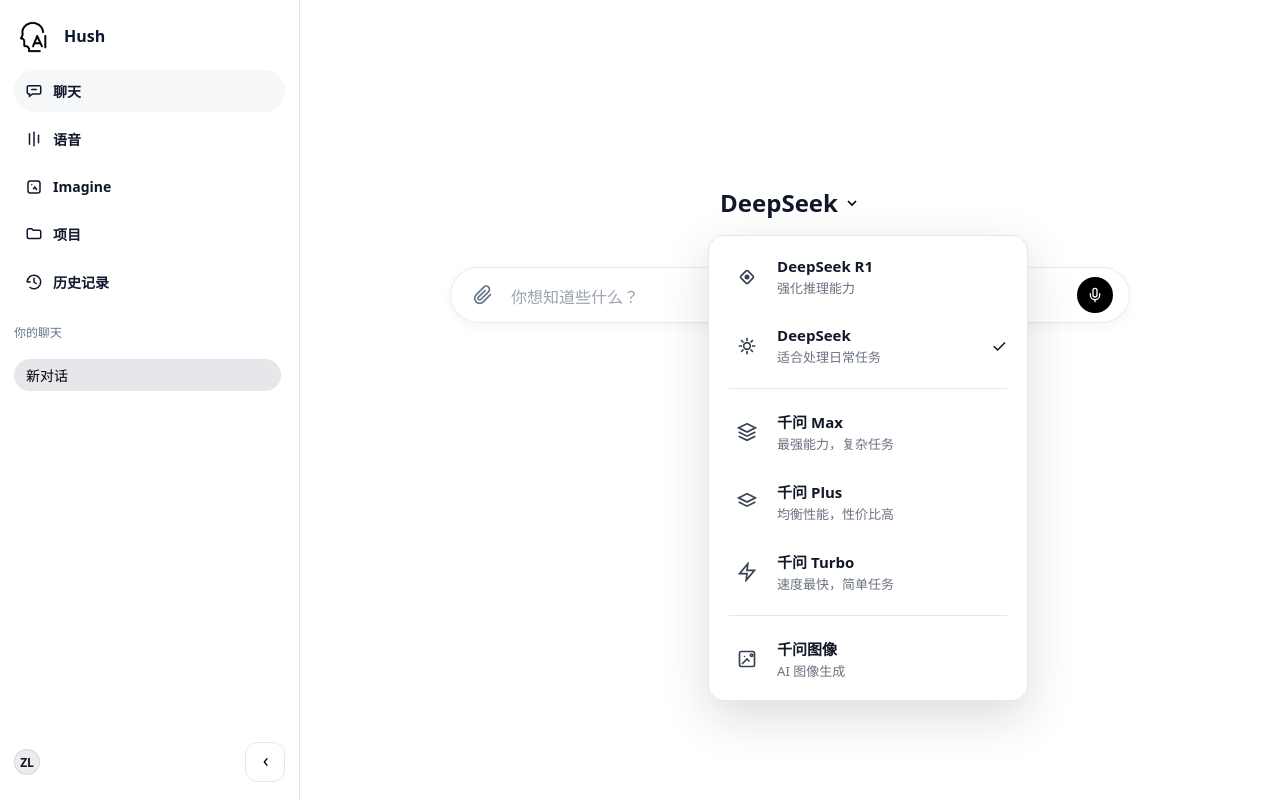
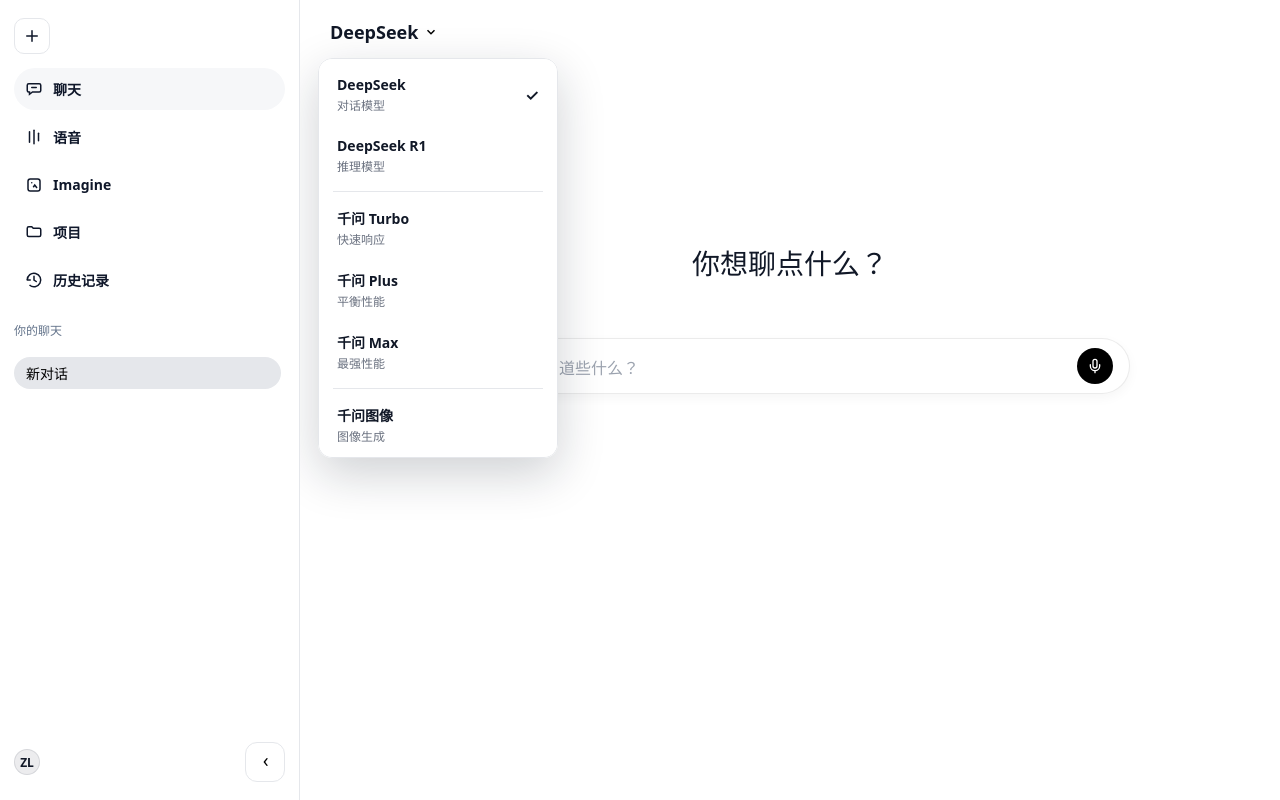
Before and after one commit to liang9116000000-ai/Hush, a React (Vite) app: page / in a window 1280 px wide. Both pictures are taken after a click on the button "DeepSeek". Built offline with nearby package versions, Linux system fonts and the light colour scheme.

Commit message:
调整模型选择

```diff
--- a/src/App.tsx
+++ b/src/App.tsx
@@ -250,7 +250,7 @@ export default function App() {
   const [draft, setDraft] = useState<string>('')
   const [isSettingsOpen, setIsSettingsOpen] = useState(false)
   const [isUserMenuOpen, setIsUserMenuOpen] = useState(false)
-  const [isModelMenuOpen, setIsModelMenuOpen] = useState(false)
+  const [isSidebarModelMenuOpen, setIsSidebarModelMenuOpen] = useState(false)
   const [isSidebarCollapsed, setIsSidebarCollapsed] = useState(false)
   const [sessionMenuOpenId, setSessionMenuOpenId] = useState<string | null>(null)
   const [pendingDeleteSession, setPendingDeleteSession] = useState<ChatSession | null>(null)
@@ -660,16 +660,18 @@ export default function App() {
       }}
     >
       <aside className={`sidebar ${isSidebarCollapsed ? 'sidebarCollapsed' : ''}`}>
-        <div className="brandRow">
-          <div className="brandMark">
-            <img src="/AI.png" alt="Hush" className="brandLogo" />
+        <div className="sidebarTopRow">
+          <button
+            type="button"
+            className="sidebarNewChatBtn"
+            onClick={newChat}
+            aria-label="新对话"
+          >
+            <svg width="18" height="18" viewBox="0 0 24 24" fill="none" stroke="currentColor" strokeWidth="2">
+              <path d="M12 5v14M5 12h14" strokeLinecap="round" />
+            </svg>
+          </button>
         </div>
-          <div className="brandText">
-            <div className="brandTitle">Hush</div>
-          </div>
-        </div>
-
-
 
         <div className="sidebarNav">
           <button
@@ -839,160 +841,121 @@ export default function App() {
       </aside>
 
       <main className="main">
-        <div className="chatArea" ref={chatScrollRef}>
-          {isEmpty ? (
-            <div className="landing">
-              <div className="landingCenter">
-                <div className="landingLogo">
-                  <div className="titleSelectorWrapper">
+        <div className="mainTopBar">
+          <div className="mainModelSelectorWrapper">
             <button
               type="button"
-                      className="titleSelector"
-                      onClick={() => setIsModelMenuOpen((v) => !v)}
+              className="mainModelSelector"
+              onClick={() => setIsSidebarModelMenuOpen((v) => !v)}
             >
-                      <span className="titleSelectorName">
+              <span className="mainModelName">
                 {model === 'deepseek-chat' ? 'DeepSeek' :
                  model === 'deepseek-reasoner' ? 'DeepSeek R1' :
                  model === 'qwen-turbo' ? '千问 Turbo' :
                  model === 'qwen-plus' ? '千问 Plus' :
                  model === 'qwen-max' ? '千问 Max' : '千问图像'}
               </span>
-                      <svg width="16" height="16" viewBox="0 0 24 24" fill="none" stroke="currentColor" strokeWidth="2.5">
+              <svg width="14" height="14" viewBox="0 0 24 24" fill="none" stroke="currentColor" strokeWidth="2.5">
                 <path d="M6 9l6 6 6-6" />
               </svg>
             </button>
-                    {isModelMenuOpen ? (
-                      <div className="titleModelMenu">
+            {isSidebarModelMenuOpen && (
+              <div className="mainModelMenu">
                 <button
                   type="button"
-                          className="titleModelMenuItem"
+                  className="mainModelMenuItem"
                   onClick={() => {
-                            setModel('deepseek-reasoner')
-                            setIsModelMenuOpen(false)
+                    setModel('deepseek-chat')
+                    setIsSidebarModelMenuOpen(false)
                   }}
                 >
-                          <span className="titleModelIcon">
-                            <svg width="20" height="20" viewBox="0 0 24 24" fill="none" stroke="currentColor" strokeWidth="2">
-                              <rect x="6" y="6" width="12" height="12" rx="2" transform="rotate(45 12 12)" />
-                              <circle cx="12" cy="12" r="2" fill="currentColor" />
-                            </svg>
-                          </span>
-                          <div className="titleModelText">
-                            <div className="titleModelTitle">DeepSeek R1</div>
-                            <div className="titleModelSub">强化推理能力</div>
+                  <div className="mainModelText">
+                    <div className="mainModelTitle">DeepSeek</div>
+                    <div className="mainModelSub">对话模型</div>
                   </div>
-                          {model === 'deepseek-reasoner' ? <span className="titleModelCheck">✓</span> : null}
+                  {model === 'deepseek-chat' && <span className="mainModelCheck">✓</span>}
                 </button>
                 <button
                   type="button"
-                          className="titleModelMenuItem"
+                  className="mainModelMenuItem"
                   onClick={() => {
-                            setModel('deepseek-chat')
-                            setIsModelMenuOpen(false)
+                    setModel('deepseek-reasoner')
+                    setIsSidebarModelMenuOpen(false)
                   }}
                 >
-                          <span className="titleModelIcon">
-                            <svg width="20" height="20" viewBox="0 0 24 24" fill="none" stroke="currentColor" strokeWidth="2">
-                              <circle cx="12" cy="12" r="4" />
-                              <path d="M12 2v4M12 18v4M2 12h4M18 12h4" />
-                              <path d="M4.93 4.93l2.83 2.83M16.24 16.24l2.83 2.83M4.93 19.07l2.83-2.83M16.24 7.76l2.83-2.83" />
-                            </svg>
-                          </span>
-                          <div className="titleModelText">
-                            <div className="titleModelTitle">DeepSeek</div>
-                            <div className="titleModelSub">适合处理日常任务</div>
+                  <div className="mainModelText">
+                    <div className="mainModelTitle">DeepSeek R1</div>
+                    <div className="mainModelSub">推理模型</div>
                   </div>
-                          {model === 'deepseek-chat' ? <span className="titleModelCheck">✓</span> : null}
+                  {model === 'deepseek-reasoner' && <span className="mainModelCheck">✓</span>}
                 </button>
-                        <div className="titleModelDivider" />
+                <div className="mainModelDivider" />
                 <button
                   type="button"
-                          className="titleModelMenuItem"
+                  className="mainModelMenuItem"
                   onClick={() => {
-                            setModel('qwen-max')
-                            setIsModelMenuOpen(false)
+                    setModel('qwen-turbo')
+                    setIsSidebarModelMenuOpen(false)
                   }}
                 >
-                          <span className="titleModelIcon">
-                            <svg width="20" height="20" viewBox="0 0 24 24" fill="none" stroke="currentColor" strokeWidth="2">
-                              <path d="M12 2L2 7l10 5 10-5-10-5z" />
-                              <path d="M2 17l10 5 10-5" />
-                              <path d="M2 12l10 5 10-5" />
-                            </svg>
-                          </span>
-                          <div className="titleModelText">
-                            <div className="titleModelTitle">千问 Max</div>
-                            <div className="titleModelSub">最强能力，复杂任务</div>
+                  <div className="mainModelText">
+                    <div className="mainModelTitle">千问 Turbo</div>
+                    <div className="mainModelSub">快速响应</div>
                   </div>
-                          {model === 'qwen-max' ? <span className="titleModelCheck">✓</span> : null}
+                  {model === 'qwen-turbo' && <span className="mainModelCheck">✓</span>}
                 </button>
                 <button
                   type="button"
-                          className="titleModelMenuItem"
+                  className="mainModelMenuItem"
                   onClick={() => {
                     setModel('qwen-plus')
-                            setIsModelMenuOpen(false)
+                    setIsSidebarModelMenuOpen(false)
                   }}
                 >
-                          <span className="titleModelIcon">
-                            <svg width="20" height="20" viewBox="0 0 24 24" fill="none" stroke="currentColor" strokeWidth="2">
-                              <path d="M12 2L2 7l10 5 10-5-10-5z" />
-                              <path d="M2 12l10 5 10-5" />
-                            </svg>
-                          </span>
-                          <div className="titleModelText">
-                            <div className="titleModelTitle">千问 Plus</div>
-                            <div className="titleModelSub">均衡性能，性价比高</div>
+                  <div className="mainModelText">
+                    <div className="mainModelTitle">千问 Plus</div>
+                    <div className="mainModelSub">平衡性能</div>
                   </div>
-                          {model === 'qwen-plus' ? <span className="titleModelCheck">✓</span> : null}
+                  {model === 'qwen-plus' && <span className="mainModelCheck">✓</span>}
                 </button>
                 <button
                   type="button"
-                          className="titleModelMenuItem"
+                  className="mainModelMenuItem"
                   onClick={() => {
-                            setModel('qwen-turbo')
-                            setIsModelMenuOpen(false)
+                    setModel('qwen-max')
+                    setIsSidebarModelMenuOpen(false)
                   }}
                 >
-                          <span className="titleModelIcon">
-                            <svg width="20" height="20" viewBox="0 0 24 24" fill="none" stroke="currentColor" strokeWidth="2">
-                              <path d="M13 2L3 14h9l-1 8 10-12h-9l1-8z" />
-                            </svg>
-                          </span>
-                          <div className="titleModelText">
-                            <div className="titleModelTitle">千问 Turbo</div>
-                            <div className="titleModelSub">速度最快，简单任务</div>
+                  <div className="mainModelText">
+                    <div className="mainModelTitle">千问 Max</div>
+                    <div className="mainModelSub">最强性能</div>
                   </div>
-                          {model === 'qwen-turbo' ? <span className="titleModelCheck">✓</span> : null}
+                  {model === 'qwen-max' && <span className="mainModelCheck">✓</span>}
                 </button>
-                        <div className="titleModelDivider" />
+                <div className="mainModelDivider" />
                 <button
                   type="button"
-                          className="titleModelMenuItem"
+                  className="mainModelMenuItem"
                   onClick={() => {
                     setModel('wanx-v1')
-                            setIsModelMenuOpen(false)
+                    setIsSidebarModelMenuOpen(false)
                   }}
                 >
-                          <span className="titleModelIcon">
-                            <svg width="20" height="20" viewBox="0 0 24 24" fill="none" stroke="currentColor" strokeWidth="2">
-                              <rect x="3" y="3" width="18" height="18" rx="2" />
-                              <path d="M9 9h.01" strokeLinecap="round" />
-                              <path d="M15 15l-3-3-6 6" />
-                              <circle cx="17.5" cy="7.5" r="1.5" />
-                            </svg>
-                          </span>
-                          <div className="titleModelText">
-                            <div className="titleModelTitle">千问图像</div>
-                            <div className="titleModelSub">AI 图像生成</div>
+                  <div className="mainModelText">
+                    <div className="mainModelTitle">千问图像</div>
+                    <div className="mainModelSub">图像生成</div>
                   </div>
-                          {model === 'wanx-v1' ? <span className="titleModelCheck">✓</span> : null}
+                  {model === 'wanx-v1' && <span className="mainModelCheck">✓</span>}
                 </button>
               </div>
-                    ) : null}
+            )}
           </div>
         </div>
-
+        <div className="chatArea" ref={chatScrollRef}>
+          {isEmpty ? (
+            <div className="landing">
+              <div className="landingCenter">
+                <div className="landingTitle">你想聊点什么？</div>
                 <div className="landingComposerWrapper">
                   <form
                     className="landingComposer"
--- a/src/index.css
+++ b/src/index.css
@@ -151,6 +151,135 @@ select {
   margin-top: 2px;
 }
 
+/* Sidebar model selector */
+.sidebarTopRow {
+  display: flex;
+  align-items: center;
+  justify-content: space-between;
+  gap: 8px;
+}
+
+.sidebarModelSelectorWrapper {
+  position: relative;
+  flex: 1;
+}
+
+.sidebarModelSelector {
+  display: flex;
+  align-items: center;
+  gap: 6px;
+  padding: 8px 10px;
+  border-radius: 10px;
+  border: none;
+  background: transparent;
+  cursor: pointer;
+  transition: background 0.15s;
+}
+
+.sidebarModelSelector:hover {
+  background: rgba(0, 0, 0, 0.05);
+}
+
+.sidebarModelName {
+  font-size: 15px;
+  font-weight: 600;
+  color: #111827;
+}
+
+.sidebarNewChatBtn {
+  width: 36px;
+  height: 36px;
+  border-radius: 10px;
+  border: 1px solid var(--border);
+  background: #ffffff;
+  display: flex;
+  align-items: center;
+  justify-content: center;
+  cursor: pointer;
+  color: var(--text);
+  transition: background 0.15s;
+}
+
+.sidebarNewChatBtn:hover {
+  background: var(--panel);
+}
+
+.sidebarCollapsed .sidebarTopRow {
+  justify-content: center;
+}
+
+.sidebarCollapsed .sidebarNewChatBtn {
+  width: 44px;
+  height: 44px;
+  border-radius: 12px;
+}
+
+.sidebarModelMenu {
+  position: absolute;
+  left: 0;
+  top: calc(100% + 6px);
+  width: 240px;
+  border-radius: 14px;
+  border: 1px solid var(--border);
+  background: #ffffff;
+  box-shadow: 0 16px 48px rgba(15, 23, 42, 0.2);
+  padding: 6px;
+  display: grid;
+  gap: 2px;
+  z-index: 50;
+  max-height: 400px;
+  overflow-y: auto;
+}
+
+.sidebarModelMenuItem {
+  width: 100%;
+  padding: 10px 12px;
+  border: none;
+  background: transparent;
+  border-radius: 10px;
+  display: flex;
+  align-items: center;
+  justify-content: space-between;
+  gap: 8px;
+  text-align: left;
+  cursor: pointer;
+  transition: background 0.15s;
+}
+
+.sidebarModelMenuItem:hover {
+  background: #f3f4f6;
+}
+
+.sidebarModelText {
+  flex: 1;
+  display: flex;
+  flex-direction: column;
+  gap: 2px;
+}
+
+.sidebarModelTitle {
+  font-size: 14px;
+  font-weight: 600;
+  color: #111827;
+}
+
+.sidebarModelSub {
+  font-size: 12px;
+  color: #6b7280;
+}
+
+.sidebarModelCheck {
+  font-size: 16px;
+  color: #111827;
+  font-weight: 600;
+}
+
+.sidebarModelDivider {
+  height: 1px;
+  margin: 4px 8px;
+  background: var(--border);
+}
+
 .newChatBtn {
   width: 100%;
 }
@@ -385,10 +514,109 @@ select {
 
 .main {
   display: grid;
-  grid-template-rows: 1fr auto;
+  grid-template-rows: auto 1fr auto;
   min-width: 0;
   height: 100vh;
   overflow: hidden;
+}
+
+/* Main top bar model selector */
+.mainTopBar {
+  padding: 12px 18px;
+  background: var(--bg);
+}
+
+.mainModelSelectorWrapper {
+  position: relative;
+  display: inline-block;
+}
+
+.mainModelSelector {
+  display: flex;
+  align-items: center;
+  gap: 6px;
+  padding: 8px 12px;
+  border-radius: 10px;
+  border: none;
+  background: transparent;
+  cursor: pointer;
+  transition: background 0.15s;
+}
+
+.mainModelSelector:hover {
+  background: rgba(0, 0, 0, 0.05);
+}
+
+.mainModelName {
+  font-size: 18px;
+  font-weight: 600;
+  color: #111827;
+}
+
+.mainModelMenu {
+  position: absolute;
+  left: 0;
+  top: calc(100% + 6px);
+  width: 240px;
+  border-radius: 14px;
+  border: 1px solid var(--border);
+  background: #ffffff;
+  box-shadow: 0 16px 48px rgba(15, 23, 42, 0.2);
+  padding: 6px;
+  display: grid;
+  gap: 2px;
+  z-index: 50;
+  max-height: 400px;
+  overflow-y: auto;
+}
+
+.mainModelMenuItem {
+  width: 100%;
+  padding: 10px 12px;
+  border: none;
+  background: transparent;
+  border-radius: 10px;
+  display: flex;
+  align-items: center;
+  justify-content: space-between;
+  gap: 8px;
+  text-align: left;
+  cursor: pointer;
+  transition: background 0.15s;
+}
+
+.mainModelMenuItem:hover {
+  background: #f3f4f6;
+}
+
+.mainModelText {
+  flex: 1;
+  display: flex;
+  flex-direction: column;
+  gap: 2px;
+}
+
+.mainModelTitle {
+  font-size: 14px;
+  font-weight: 600;
+  color: #111827;
+}
+
+.mainModelSub {
+  font-size: 12px;
+  color: #6b7280;
+}
+
+.mainModelCheck {
+  font-size: 16px;
+  color: #111827;
+  font-weight: 600;
+}
+
+.mainModelDivider {
+  height: 1px;
+  margin: 4px 8px;
+  background: var(--border);
 }
 
 .topbar {
@@ -1443,3 +1671,13 @@ select {
     opacity: 1;
   }
 }
+
+
+/* Landing title */
+.landingTitle {
+  font-size: 28px;
+  font-weight: 400;
+  color: #111827;
+  margin-bottom: 24px;
+  text-align: center;
+}
```
Lines whose indentation alone changed are shown as unchanged.
